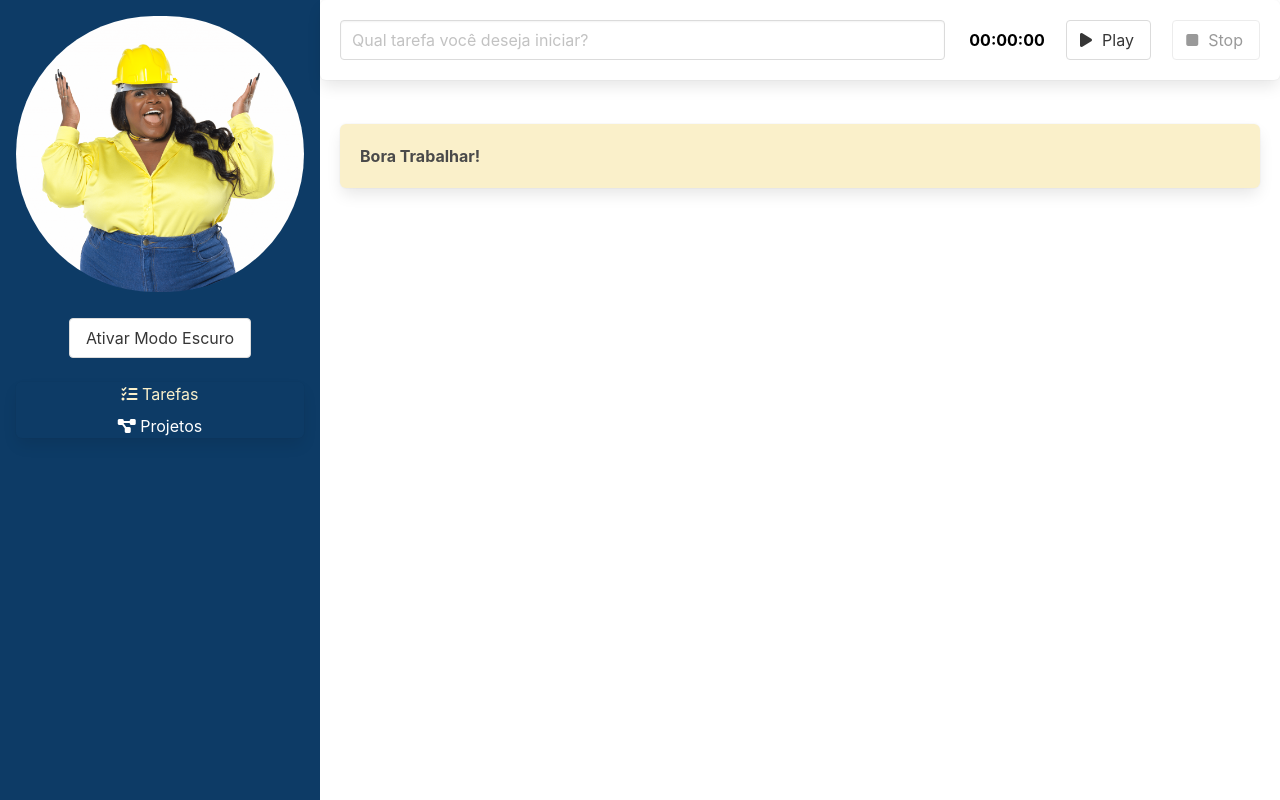
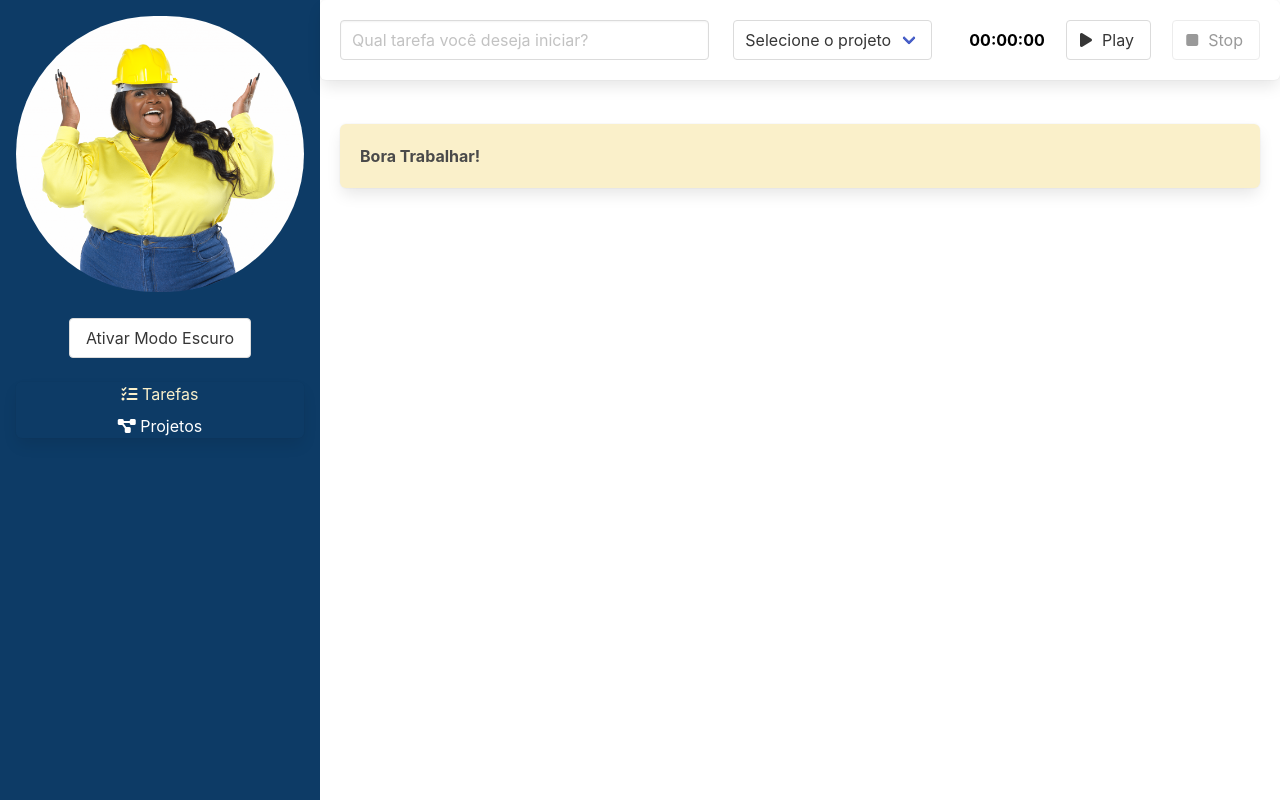
Before and after one commit to acnormun/alura-tracker, a Vue app: page / in a window 1280 px wide. Built offline with nearby package versions, Linux system fonts and the light colour scheme.

Commit message:
criando a store

```diff
--- a/package.json
+++ b/package.json
@@ -10,7 +10,8 @@
   "dependencies": {
     "core-js": "^3.8.3",
     "vue": "^3.2.13",
-    "vue-router": "^4.1.6"
+    "vue-router": "^4.1.6",
+    "vuex": "^4.0.2"
   },
   "devDependencies": {
     "@fortawesome/fontawesome-free": "^6.2.1",
--- a/src/components/Formulario.vue
+++ b/src/components/Formulario.vue
@@ -1,47 +1,81 @@
 <template>
   <div class="box formulario">
     <div class="columns">
-            <div class="column is-8" role="form" aria-label="Formulário para criação de uma nova tarefa">
-                <input type="text" class="input" placeholder="Qual tarefa você deseja iniciar?" v-model="descricao">
+      <div
+        class="column is-5"
+        role="form"
+        aria-label="Formulário para criação de uma nova tarefa"
+      >
+        <input
+          type="text"
+          class="input"
+          placeholder="Qual tarefa você deseja iniciar?"
+          v-model="descricao"
+        />
       </div>
-            <div class="column ">
-                <Temporizador @aoTemporizadorFinalizado="finalizarTarefa"/>
+      <div class="column is-3">
+        <div class="select">
+          <select v-model="idProjeto">
+            <option value="">Selecione o projeto</option>
+            <option
+              :value="projeto.id"
+              v-for="projeto in projetos"
+              :key="projeto.id"
+            >
+              {{ projeto.nome }}
+            </option>
+          </select>
+        </div>
+      </div>
+      <div class="column">
+        <Temporizador @aoTemporizadorFinalizado="salvarTarefa" />
       </div>
     </div>
   </div>
 </template>
 
 <script lang="ts">
-import { defineComponent } from 'vue';
-import Temporizador from './Temporizador.vue'
+import { defineComponent } from "vue";
+import { useStore } from "vuex";
+import Temporizador from "./Temporizador.vue";
+import { key } from "@/store";
+import { computed } from "@vue/reactivity";
 
 export default defineComponent({
   name: "Formulario",
-    emits:['aoSalvarTarefa'],
+  emits: ["aoSalvarTarefa"],
   components: {
-        Temporizador
+    Temporizador,
   },
-    data(){
+  data() {
     return {
-            descricao: ''
-        }
+      descricao: "",
+      idProjeto: ''
+    };
   },
 
   methods: {
-        finalizarTarefa(tempoDecorrido:number):void{
-            this.$emit('aoSalvarTarefa',{
+    salvarTarefa(tempoDecorrido: number): void {
+      this.$emit("aoSalvarTarefa", {
         duracaoEmSegundos: tempoDecorrido,
-                descricao: this.descricao
-            })
-            this.descricao = ''
-        }
-    }
-})
+        descricao: this.descricao,
+        projeto: this.projetos.find(proj => proj.id ==this.idProjeto)
+      });
+      this.descricao = "";
+    },
+  },
+  setup() {
+    const store = useStore(key);
+    return {
+      projetos: computed(() => store.state.projetos),
+    };
+  },
+});
 </script>
 
 <style>
-.formulario{
+.formulario {
   background-color: var(--bg-primario);
-    color: var(--texto-primario)
+  color: var(--texto-primario);
 }
 </style>
--- a/src/interfaces/ITarefa.ts
+++ b/src/interfaces/ITarefa.ts
@@ -1,4 +1,7 @@
+import IProjeto from "./Projeto";
+
 export default interface ITarefa {
     duracaoEmSegundos: number,
-    descricao: string
+    descricao: string,
+    projeto: IProjeto
 }
--- a/src/main.ts
+++ b/src/main.ts
@@ -1,3 +1,4 @@
+import { store, key } from './store/index';
 /* eslint-disable */
 import { createApp } from 'vue'
 import App from './App.vue'
@@ -6,4 +7,5 @@
 
 createApp(App)
     .use(roteador)
+    .use(store, key)
     .mount('#app')
--- /dev/null
+++ b/src/store/index.ts
@@ -0,0 +1,28 @@
+import IProjeto from "@/interfaces/Projeto";
+import { InjectionKey } from "vue";
+import { createStore, Store, useStore as vuexUseStore} from "vuex";
+
+interface Estado{
+    projetos:IProjeto[]
+}
+
+export const key: InjectionKey<Store<Estado>> = Symbol()
+
+export const store = createStore<Estado>({
+    state: {
+        projetos: []
+    },
+    mutations: {
+        'ADICIONA_PROJETO'(state, nomeDoProjeto:string){
+            const projeto = {
+                id: new Date().toISOString(),
+                nome: nomeDoProjeto
+            } as IProjeto
+            state.projetos.push(projeto)
+        }
+    }
+})
+
+export function useStore(): Store<Estado>{
+    return vuexUseStore(key)
+}
--- a/src/views/Projetos.vue
+++ b/src/views/Projetos.vue
@@ -35,25 +35,28 @@
 </template>
 
 <script lang="ts">
-import IProjeto from "@/interfaces/Projeto";
+import { computed } from "@vue/reactivity";
 import { defineComponent } from "vue";
+import { useStore } from "@/store";
 
 export default defineComponent({
   name: "Projetos",
   data(){
     return {
         nomeDoProjeto: '',
-        projetos: [] as IProjeto[]
     };
   },
   methods: {
     salvar(){
-        const projeto: IProjeto ={
-            nome: this.nomeDoProjeto,
-            id:new Date().toISOString()
-        };
-        this.projetos.push(projeto);
+        this.store.commit('ADICIONA_PROJETO',this.nomeDoProjeto)
         this.nomeDoProjeto='';
+    }
+  },
+  setup(){
+    const store = useStore();
+    return {
+      store,
+      projetos: computed(()=> store.state.projetos)
     }
   }
 });
```
Also changed, not shown: 1 other file (tests, documents, lock files or other folders). Lines whose indentation alone changed are shown as unchanged.
